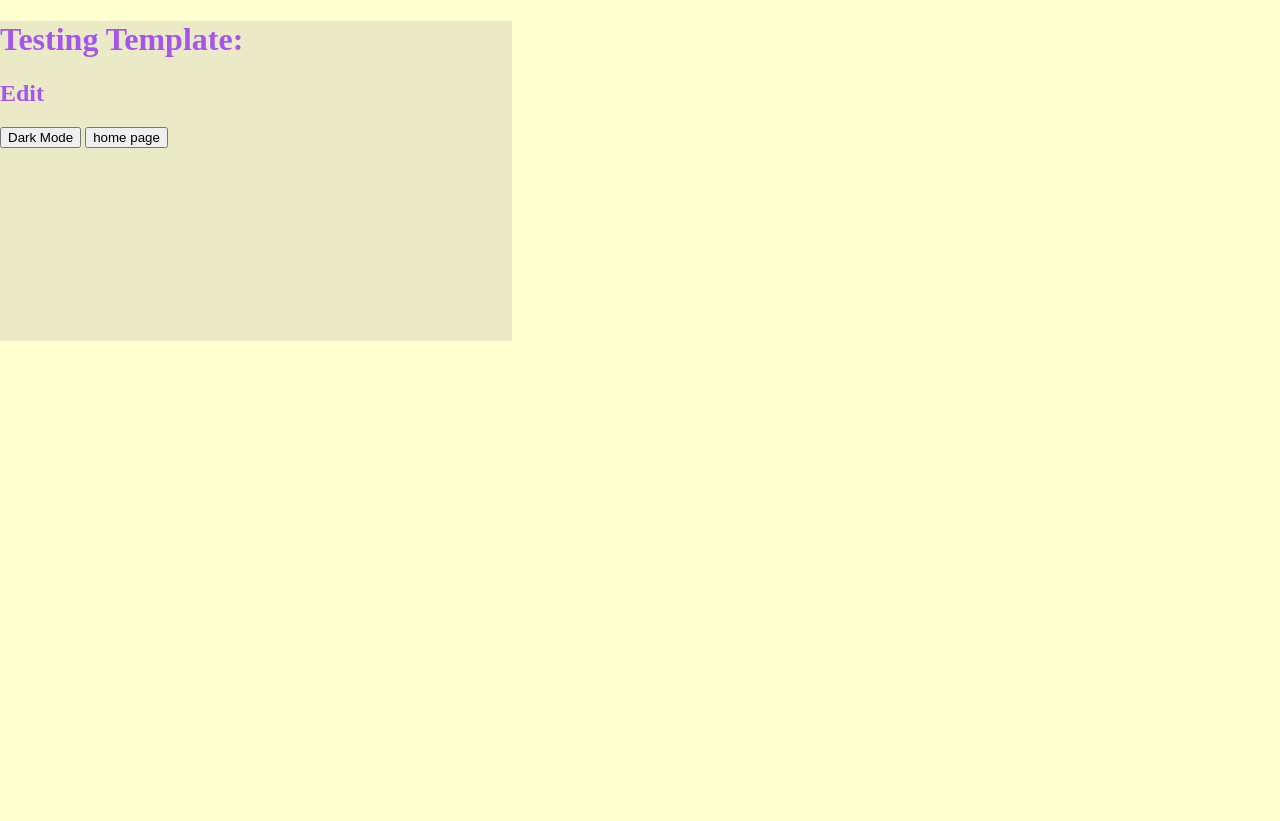
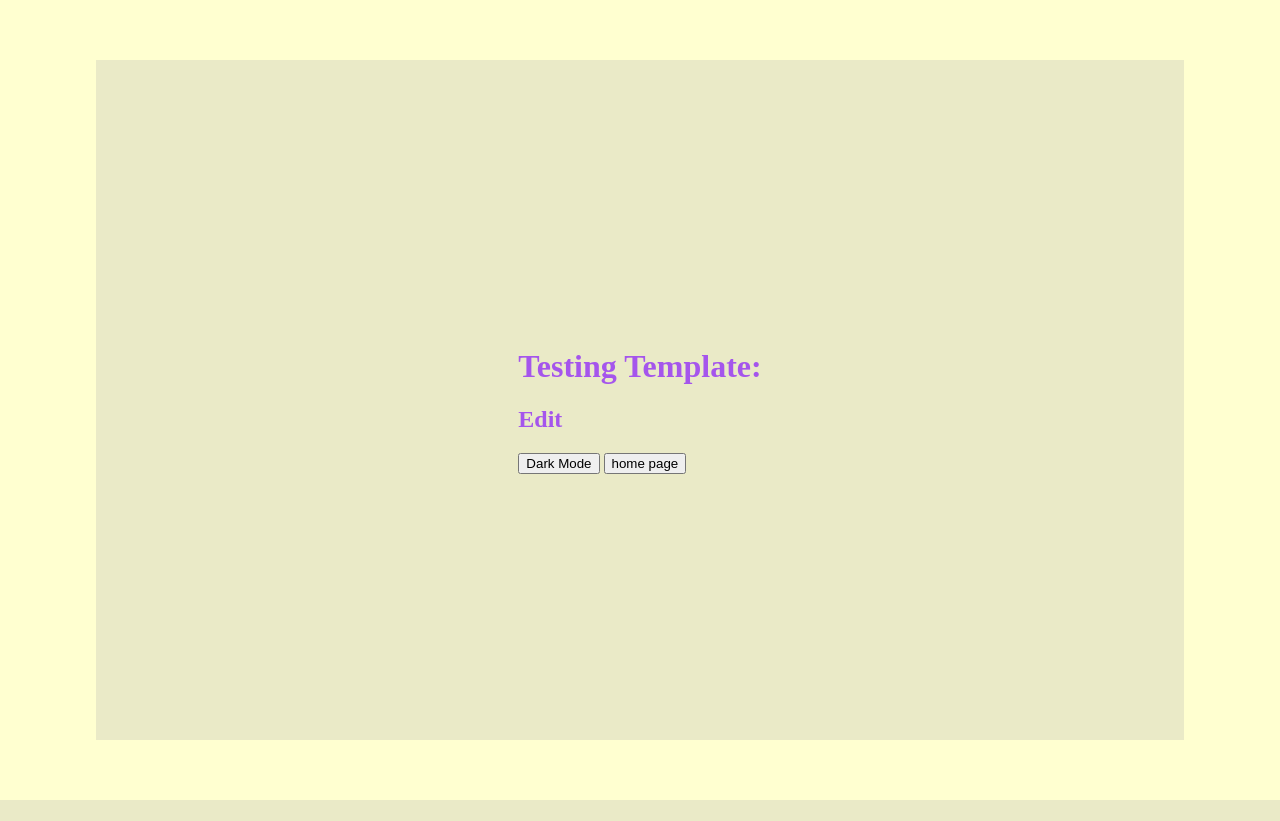
Before and after one commit to Riverstults/a.t.h.e.n.a., a Django app: page /edit/account/ in a window 1280 px wide. After the commit the page ends 800 px from the top, so only its background shows below. Run offline with Django 4.2, Linux system fonts and the light colour scheme.

Commit message:
semi-finished css, need to start on text to speech.

```diff
--- a/app/static/app/homestyles.css
+++ b/app/static/app/homestyles.css
@@ -7,10 +7,16 @@ body {
 body {
   background: #ffffd0;
   color: black;
+  display: flex;
+  align-items: center;
+  justify-content: center;
 }
 
 .box {
   background: #eaeac7;
-  width: 40%;
-  height: 40%;
+  width: 85%;
+  height: 85%;
+  display: flex;
+  align-items: center;
+  justify-content: center;
 }
--- a/app/static/app/javascript/holder.js
+++ b/app/static/app/javascript/holder.js
@@ -34,13 +34,19 @@ console.log("DRK_BTN:");
 console.log(DRK_BTN);
 
 function darkTheme() {
-  document.body.style.background = "#1f1a24";
+  var box = document.querySelector(".box");
+  console.log(box);
+  document.body.style.background = "#121212";
   document.body.style.color = "#bb86fc";
+  box.style.background = "#1f1a24";
 }
 
 function lightTheme() {
+  var box = document.querySelector(".box");
+  console.log(box);
   document.body.style.background = "#ffffd0";
   document.body.style.color = "#A555EC";
+  box.style.background = "#eaeac7";
 }
 
 DRK_BTN.addEventListener("click", function () {
--- a/app/static/app/javascript/homescript.js
+++ b/app/static/app/javascript/homescript.js
@@ -1,11 +1,15 @@
+var box = document.querySelector(".box");
+console.log(box);
 function darkTheme() {
-  document.body.style.background = "#1f1a24";
+  document.body.style.background = "#121212";
   document.body.style.color = "#bb86fc";
+  box.style.background = "#1f1a24";
 }
 
 function lightTheme() {
   document.body.style.background = "#ffffd0";
   document.body.style.color = "#A555EC";
+  box.style.background = "#eaeac7";
 }
 
 if (localStorage.getItem("toggle") !== null) {
--- a/app/templates/editPage.html
+++ b/app/templates/editPage.html
@@ -1,7 +1,7 @@
 {% extends 'homeBase.html' %} {% block content %} {% load static %}
 <script src="{% static 'app/javascript/holder.js' %}" defer></script>
+
 <div class="edit_div">
-
 <h1>Testing Template:</h1>
 
 <h2>Edit</h2>
```
